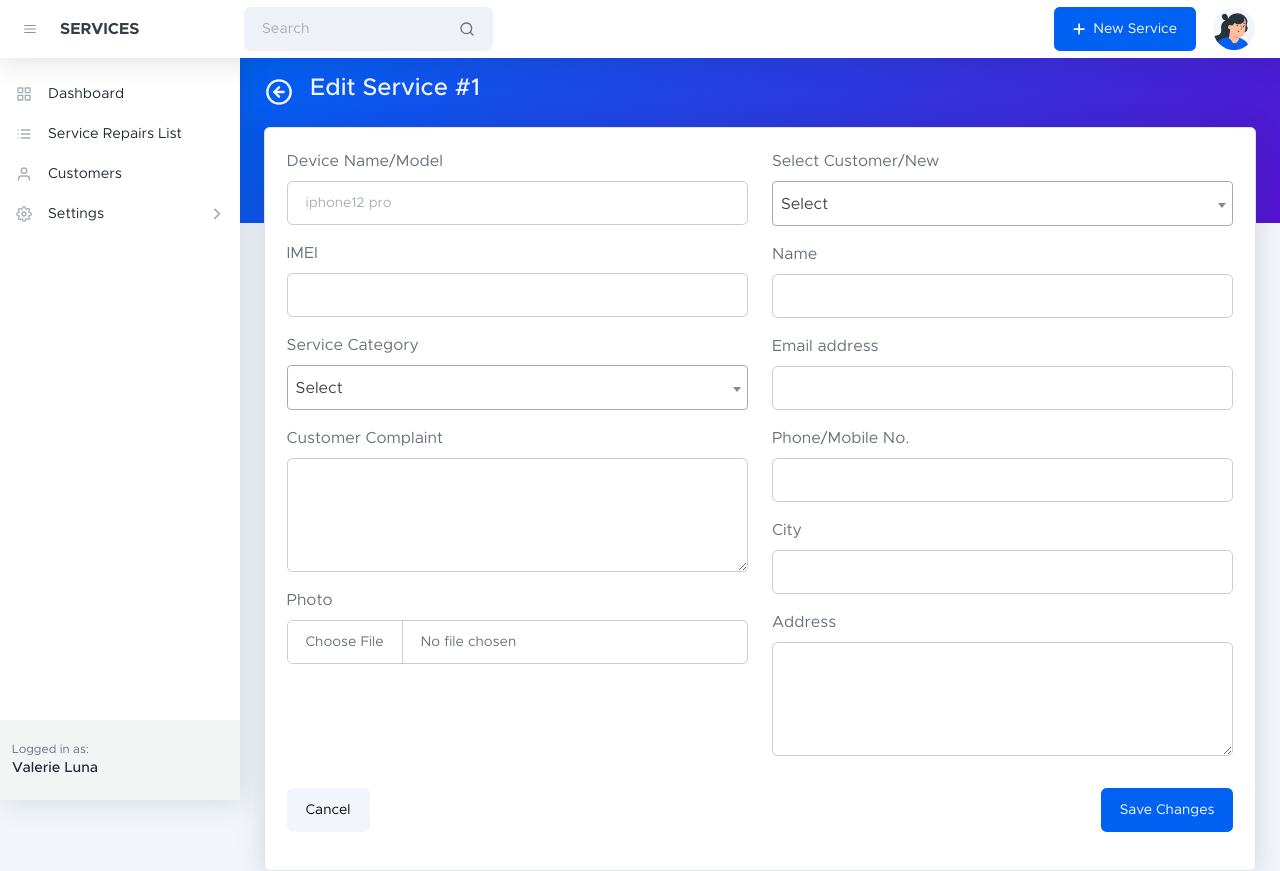
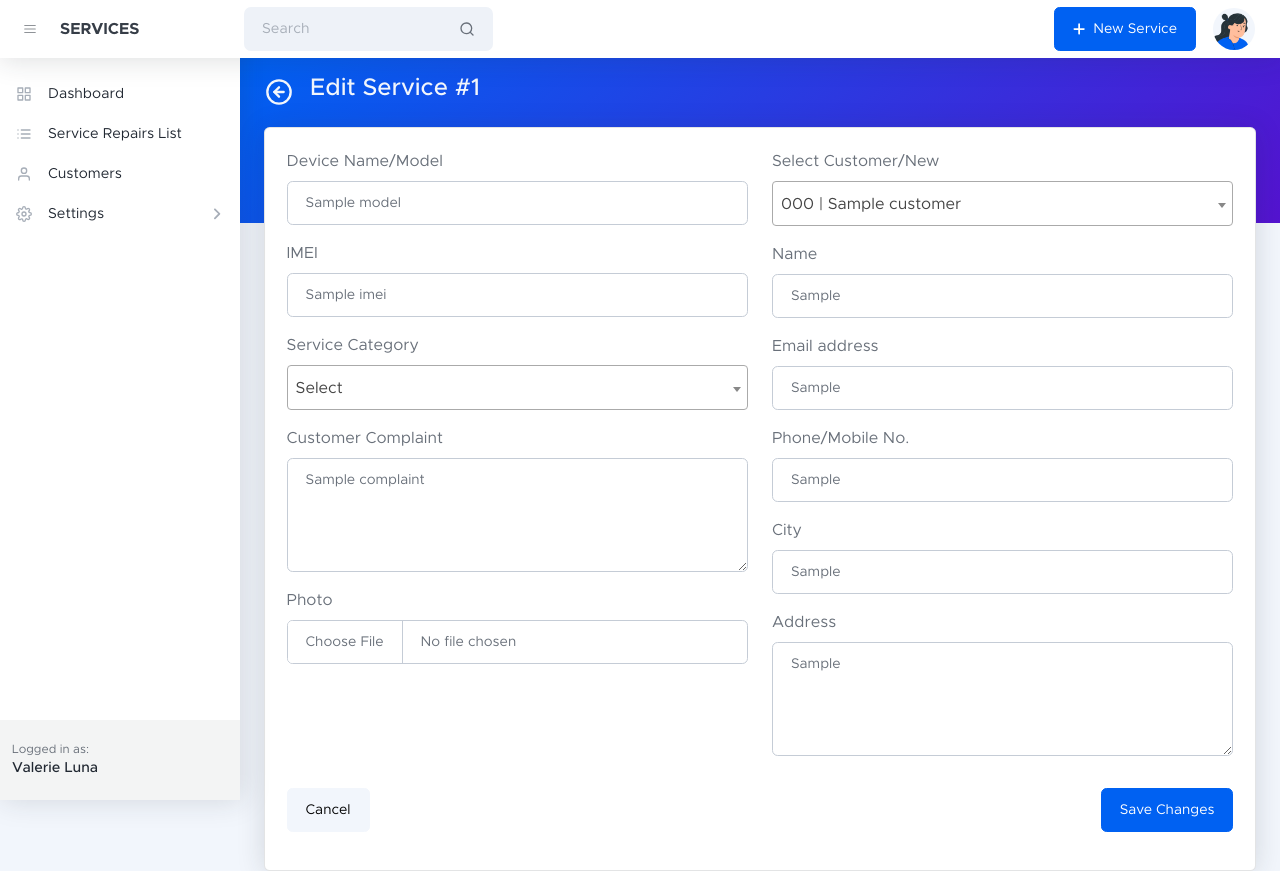
Before and after one commit to avnd03/services, a CodeIgniter 4 app: the page made by app/Views/repair/edit.php in a window 1280 px wide. Run offline with PHP 8.4 and a stand-in for CodeIgniter, Linux system fonts and the light colour scheme; the template is opened without the code that fills it: most values are stand-ins (such as "Sample title", 1, 10 or a date in 2020); data that the repository does not hold is empty; some libraries are stand-ins or nearby versions.

Commit message:
Update edit.php

```diff
--- a/app/Views/repair/edit.php
+++ b/app/Views/repair/edit.php
@@ -33,11 +33,11 @@
                   <div class="col-6 mb-3">
                     <div class="form-group mb-3">
                       <label class="form-label">Device Name/Model</label>
-                      <input class="form-control" name="model" type="text" placeholder="iphone12 pro" data-validetta="required">
+                      <input class="form-control" name="model" type="text" placeholder="iphone12 pro" data-validetta="required" value="<?=$service['model']?>">
                     </div>
                     <div class="form-group mb-3">
                       <label class="form-label">IMEI</label>
-                      <input class="form-control" name="imei" type="text" data-validetta="required">
+                      <input class="form-control" name="imei" type="text" data-validetta="required" value="<?=$service['imei']?>">
                     </div>
                     <div class="form-group mb-3">
                       <label class="form-label">Service Category</label>
@@ -45,13 +45,13 @@
                         <option value="">Select</option>
                         <?php $categories = $controller->getServiceCategoriesList(); ?>
                         <?php foreach($categories as $category): ?>
-                          <option value="<?=$category['id']?>"><?=$category['name']?></option>
+                          <option value="<?=$category['id']?>" <?=($category['id'] == $service['service_cat_id'])?'selected':''?>><?=$category['name']?></option>
                         <?php endforeach; ?>
                       </select>
                     </div>
                     <div class="form-group mb-3">
                       <label class="form-label">Customer Complaint</label>
-                      <textarea class="form-control" name="complaint" rows="6" data-validetta="required"></textarea>
+                      <textarea class="form-control" name="complaint" rows="6" data-validetta="required"><?=$service['complaint']?></textarea>
                     </div>
                     <div class="form-group mb-3">
                       <label class="form-label">Photo</label>
@@ -65,29 +65,29 @@
                         <option value="">Select</option>
                         <option value="new">New</option>
                         <?php foreach($customers as $customer): ?>
-                          <option value="<?=$customer['id']?>"><?=$customer['phone']?> | <?=$customer['name']?></option>
+                          <option value="<?=$customer['id']?>" <?=($customer['id'] == $service['customer_id'])?'selected':''?>><?=$customer['phone']?> | <?=$customer['name']?></option>
                         <?php endforeach; ?>
                       </select>
                     </div>
                     <div class="form-group mb-3">
                       <label class="form-label">Name</label>
-                      <input id="customer_name" name="customer_name" class="form-control" type="text" data-validetta="required">
+                      <input id="customer_name" name="customer_name" class="form-control" type="text" data-validetta="required" value="<?=$controller->getCustomerField($service['customer_id'], 'name')?>">
                     </div>
                     <div class="form-group mb-3">
                       <label class="form-label">Email address</label>
-                      <input id="customer_email" name="customer_email" class="form-control" type="email" data-validetta="email,required">
+                      <input id="customer_email" name="customer_email" class="form-control" type="email" data-validetta="email,required" value="<?=$controller->getCustomerField($service['customer_id'], 'email')?>">
                     </div>
                     <div class="form-group mb-3">
                       <label class="form-label">Phone/Mobile No.</label>
-                      <input id="customer_phone" name="customer_phone" class="form-control" type="text" data-validetta="required">
+                      <input id="customer_phone" name="customer_phone" class="form-control" type="text" data-validetta="required" value="<?=$controller->getCustomerField($service['customer_id'], 'phone')?>">
                     </div>
                     <div class="form-group mb-3">
                       <label class="form-label">City</label>
-                      <input id="customer_city" name="customer_city" class="form-control" type="text" >
+                      <input id="customer_city" name="customer_city" class="form-control" type="text" value="<?=$controller->getCustomerField($service['customer_id'], 'city')?>">
                     </div>
                     <div class="form-group mb-3">
                       <label class="form-label">Address</label>
-                      <textarea id="customer_address" name="customer_address" class="form-control" name="address" rows="6"></textarea>
+                      <textarea id="customer_address" name="customer_address" class="form-control" name="address" rows="6"><?=$controller->getCustomerField($service['customer_id'], 'address')?></textarea>
                     </div>
                   </div>
                   <div class="col-12 mb-3">
```
